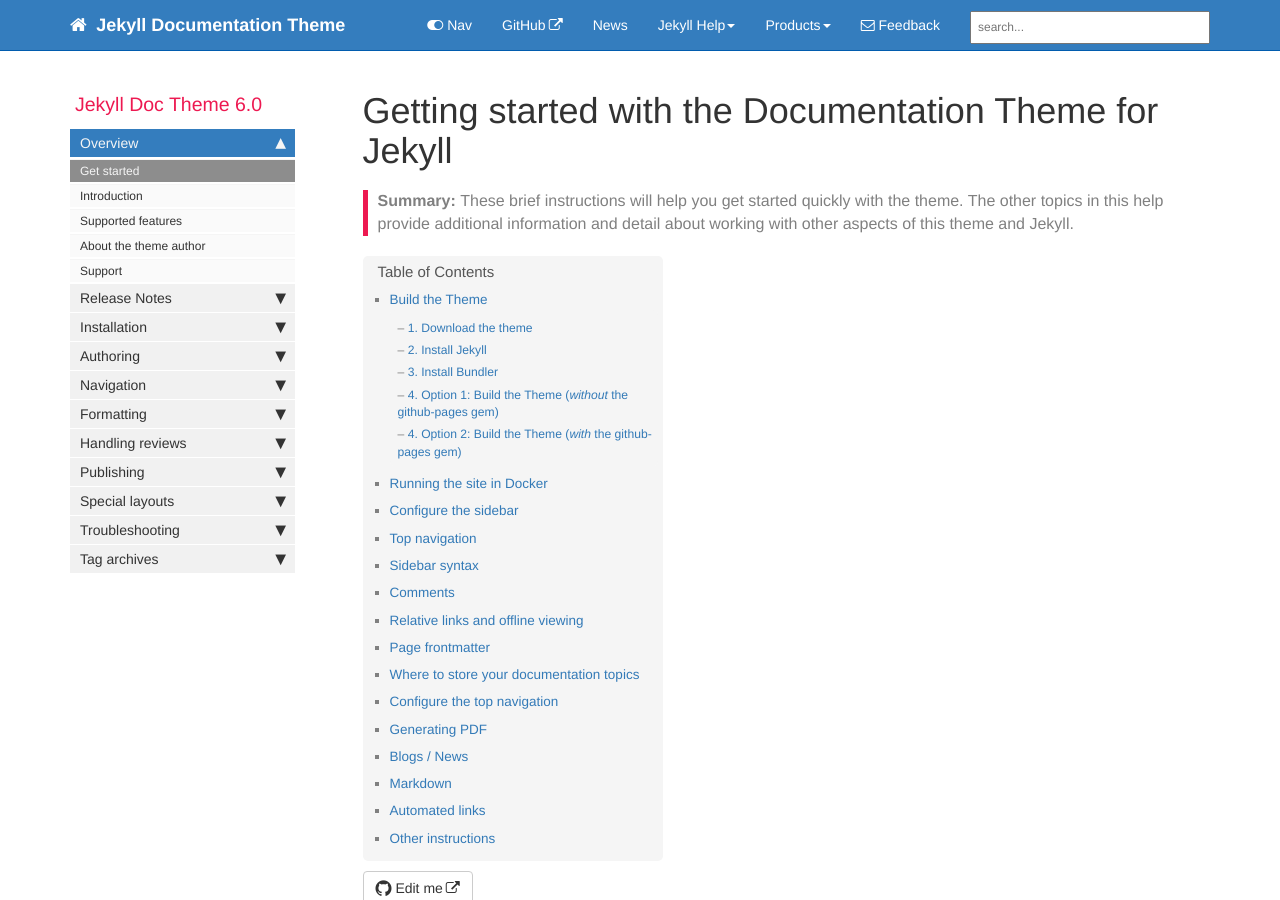
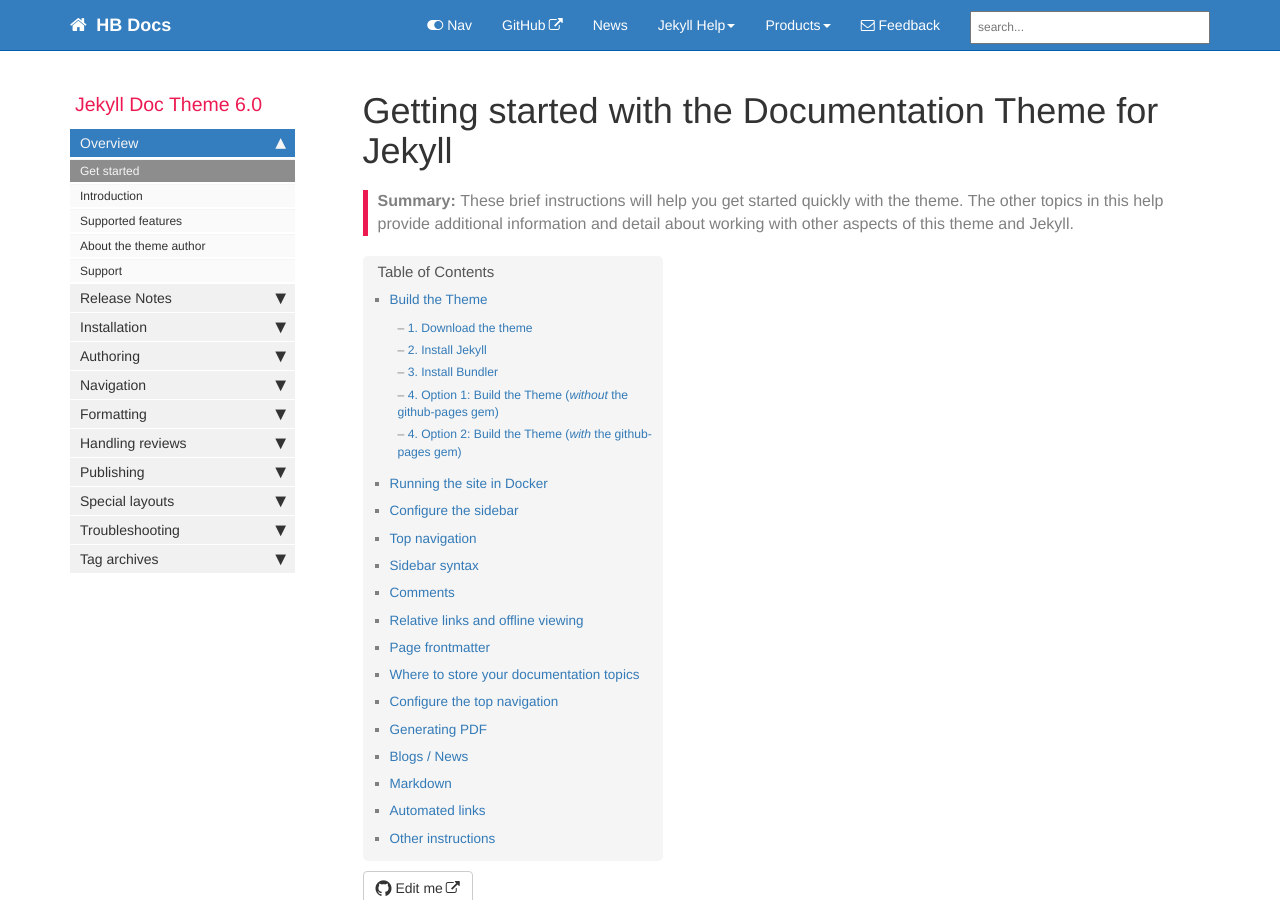
Before and after one commit to henrikboulund/henrikboulund.github.io, a Jekyll site: the page built from index.md, in a window 1280 px wide and 900 px high. Built offline with Jekyll 4.4.1, drawn with Linux system fonts in a browser that asks for light colours; comment, search, counter and statistics services are not loaded.

Commit message:
Title changed

```diff
--- a/_config.yml
+++ b/_config.yml
@@ -3,7 +3,7 @@ repository: tomjoht/documentation-theme-jekyll
 output: web
 # this property is useful for conditional filtering of content that is separate from the PDF.
 
-topnav_title: Jekyll Documentation Theme
+topnav_title: HB Docs
 # this appears on the top navigation bar next to the home button
 
 site_title: Jekyll theme for documentation
```
